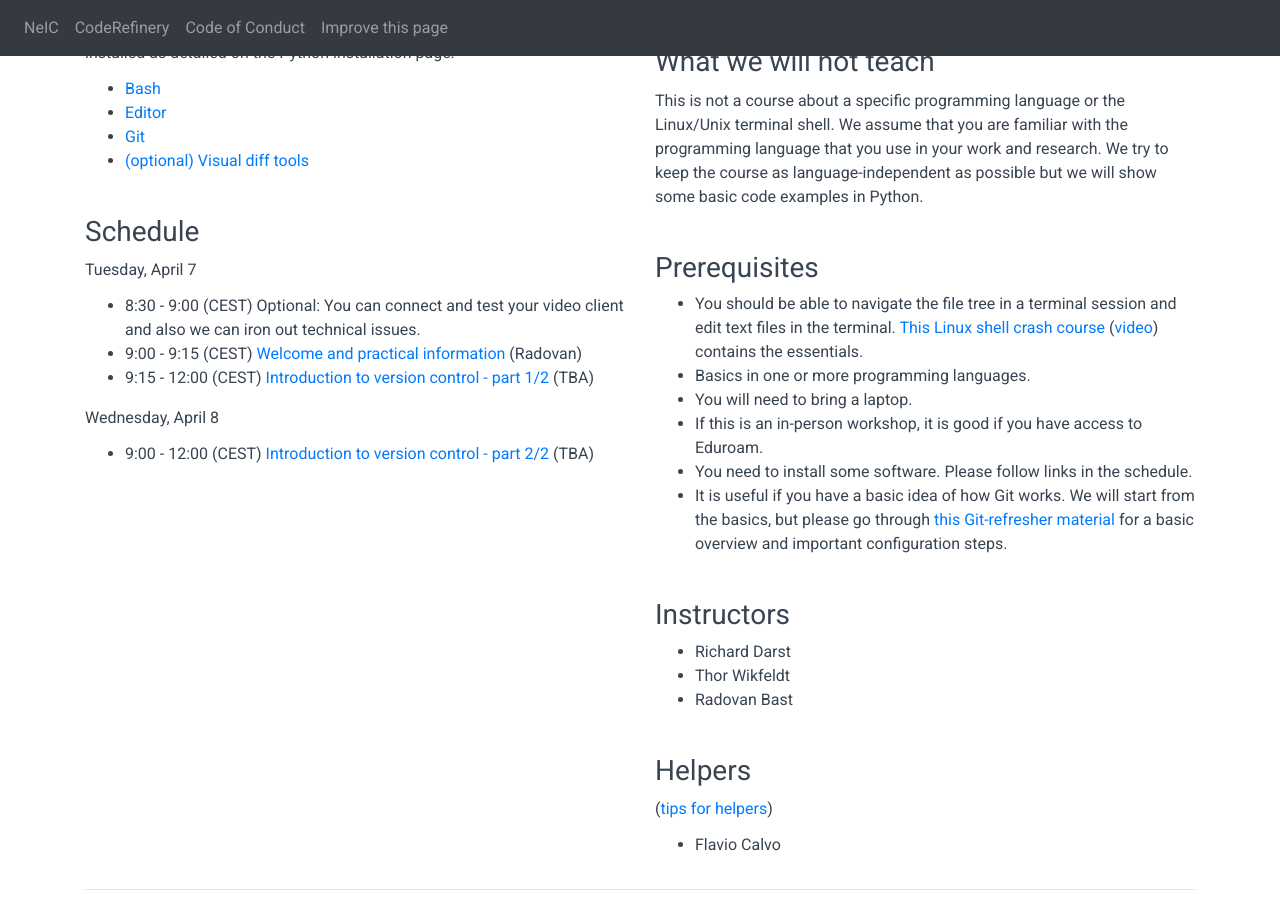
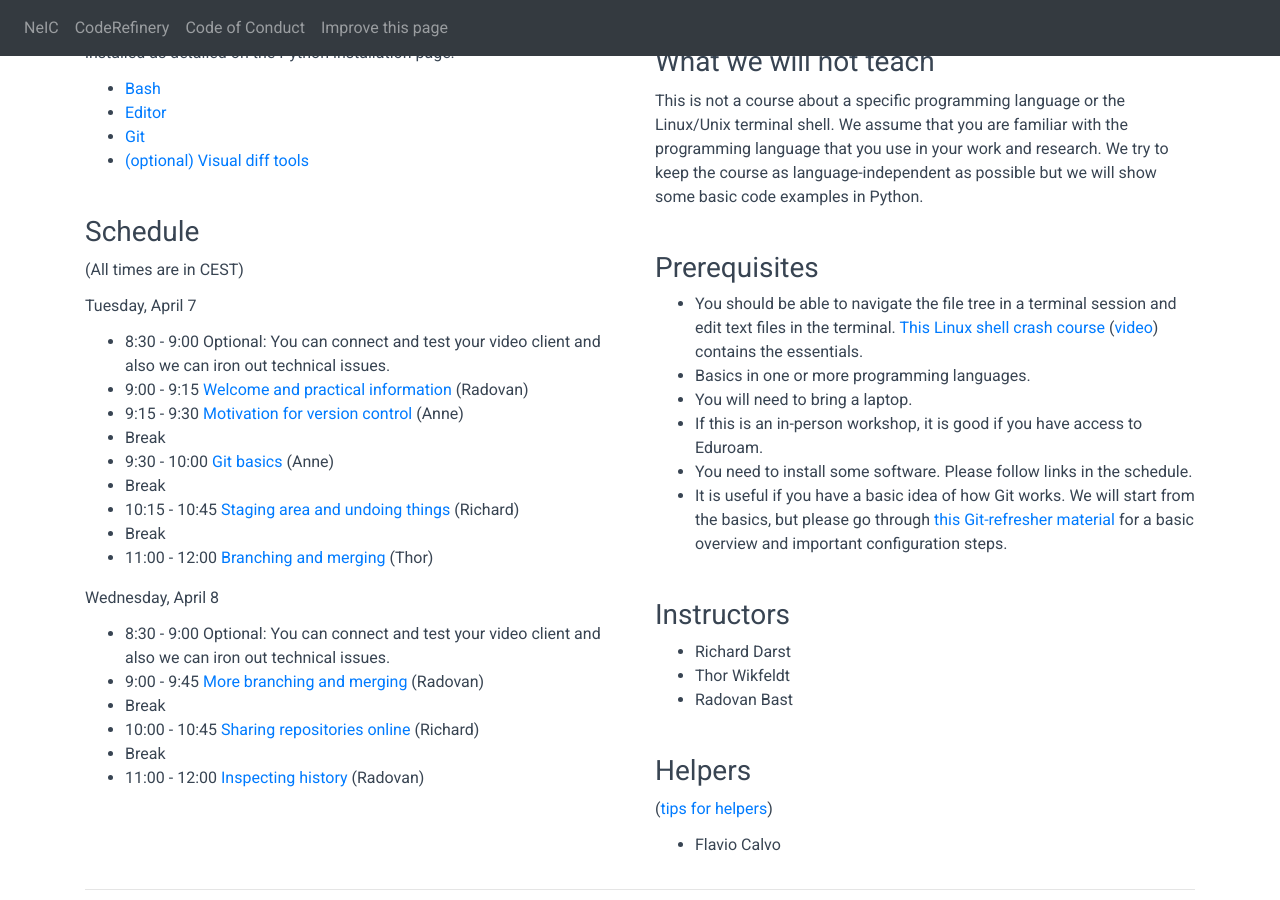
Before and after one commit to coderefinery/2020-04-07-online, a Jekyll site: the page built from index.md, in a window 1280 px wide and 900 px high, scrolled down 965 px. Built offline with Jekyll 4.4.1, drawn with Linux system fonts in a browser that asks for light colours; comment, search, counter and statistics services are not loaded.

Commit message:
more detailed schedule; closes #7

```diff
--- a/left_column.md
+++ b/left_column.md
@@ -41,17 +41,41 @@ packages need to be installed as detailed on the Python installation page.
 
 ### Schedule
 
+(All times are in CEST)
+
 Tuesday, April 7
-- 8:30 - 9:00 (CEST)
+- 8:30 - 9:00
   Optional: You can connect and test your video client and also we can iron out technical issues.
-- 9:00 - 9:15 (CEST)
+- 9:00 - 9:15
   [Welcome and practical information](https://github.com/coderefinery/workshop-intro/blob/master/README.md)
   (Radovan)
-- 9:15 - 12:00 (CEST)
-  [Introduction to version control - part 1/2](https://coderefinery.github.io/git-intro/)
-  (TBA)
+- 9:15 - 9:30
+  [Motivation for version control](https://coderefinery.github.io/git-intro/)
+  (Anne)
+- Break
+- 9:30 - 10:00
+  [Git basics](https://coderefinery.github.io/git-intro/)
+  (Anne)
+- Break
+- 10:15 - 10:45
+  [Staging area and undoing things](https://coderefinery.github.io/git-intro/)
+  (Richard)
+- Break
+- 11:00 - 12:00
+  [Branching and merging](https://coderefinery.github.io/git-intro/)
+  (Thor)
 
 Wednesday, April 8
-- 9:00 - 12:00 (CEST)
-  [Introduction to version control - part 2/2](https://coderefinery.github.io/git-intro/)
-  (TBA)
+- 8:30 - 9:00
+  Optional: You can connect and test your video client and also we can iron out technical issues.
+- 9:00 - 9:45
+  [More branching and merging](https://coderefinery.github.io/git-intro/)
+  (Radovan)
+- Break
+- 10:00 - 10:45
+  [Sharing repositories online](https://coderefinery.github.io/git-intro/)
+  (Richard)
+- Break
+- 11:00 - 12:00
+  [Inspecting history](https://coderefinery.github.io/git-intro/)
+  (Radovan)
```
